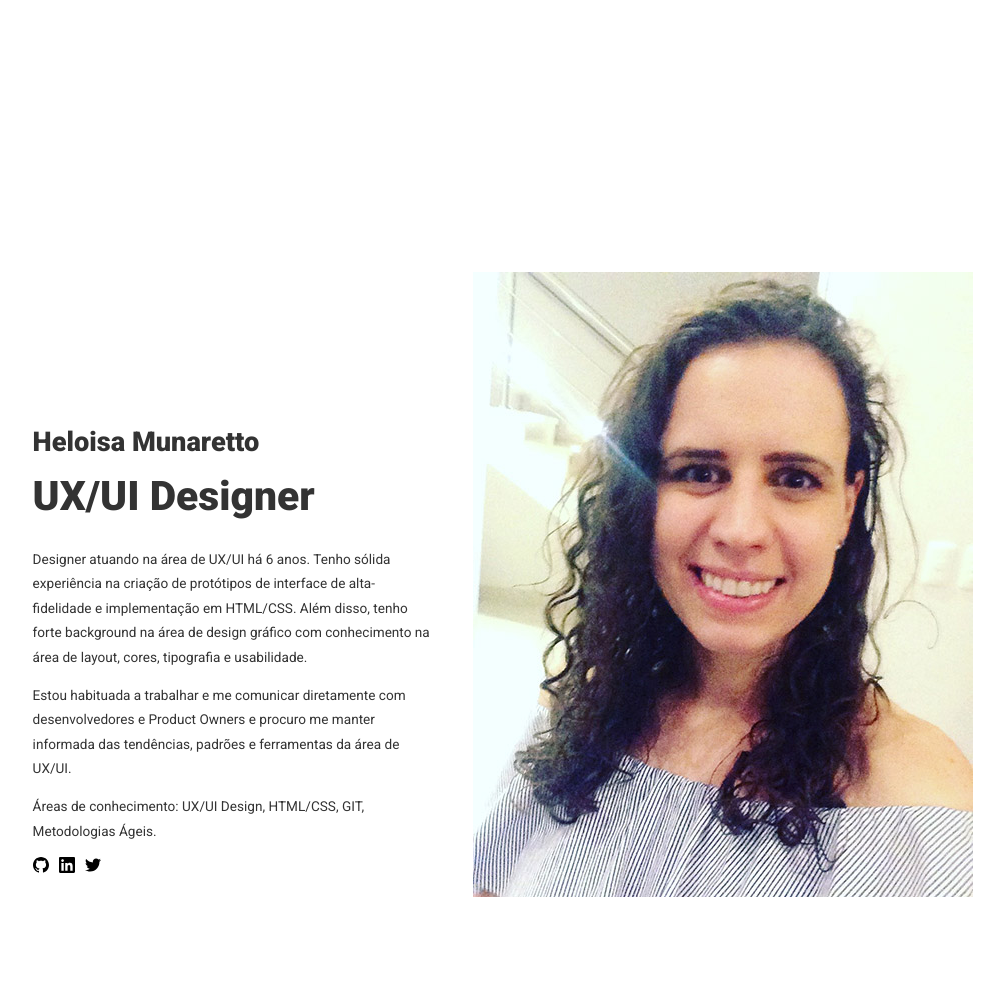
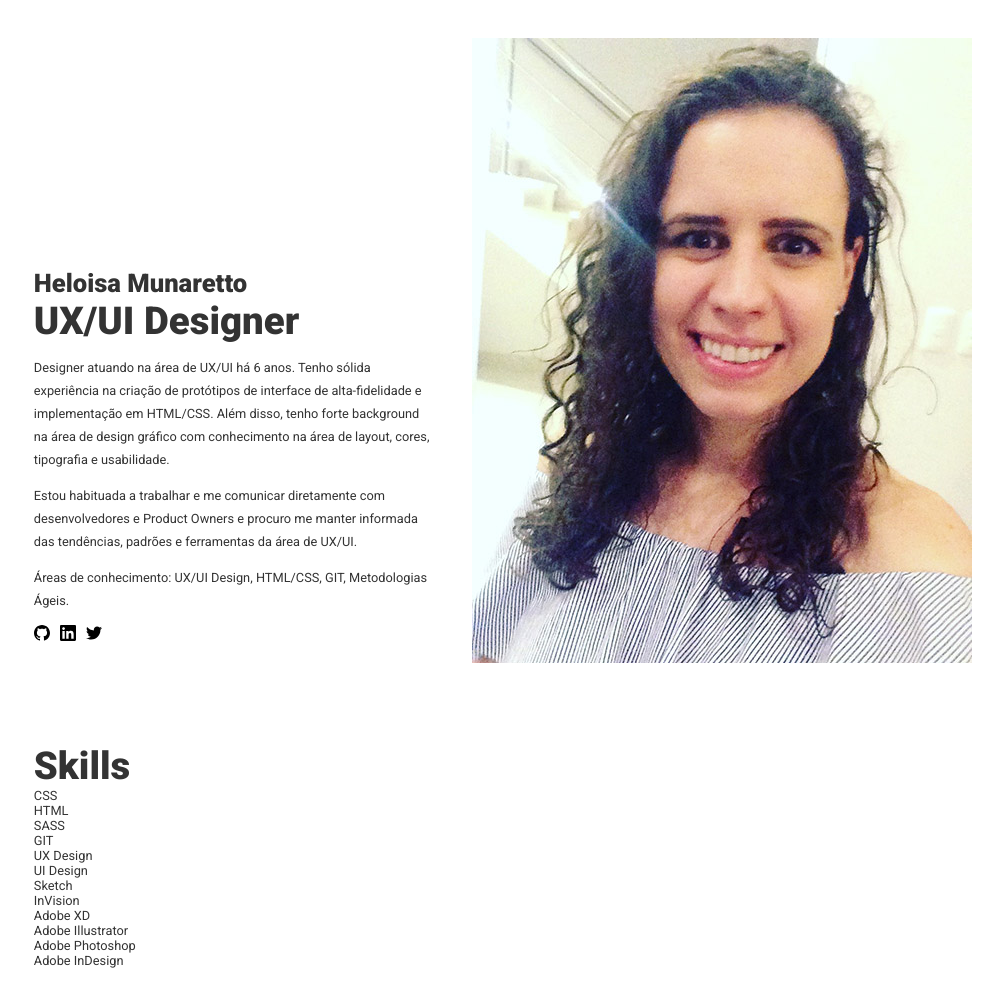
Before and after one commit to helomunaretto/helomunaretto.gihub.io, a Jekyll site: the page built from index.md, in a window 1280 px wide. Shown: the whole page, without its empty margins (137-1141 px from the left). Built offline with Jekyll 4.4.1, drawn with Linux system fonts in a browser that asks for light colours; before the commit the page ends 900 px from its top, so only the background shows below that.

Commit message:
mudança no grid da página

```diff
--- a/_layouts/home.html
+++ b/_layouts/home.html
@@ -6,6 +6,7 @@ layout: default
   <figure class="about__picture">
     <img src="{{ "/assets/profile.jpg " | relative_url }}" title="Heloisa Munaretto" alt="Foto de perfil" />
   </figure>
+  <div class="about__content">
     <h1 class="about__title">Heloisa Munaretto</h1>
     <h2 class="about__subtitle">UX/UI Designer</h2>
     <article class="about__bio">
@@ -23,4 +24,23 @@ layout: default
       </p>
       {% include social.html %}
     </article>
+  </div>
 </section>
+
+<section class="skills">
+  <h2>Skills</h2>
+  <ul class="skills__list">
+    <li>CSS</li>
+    <li>HTML</li>
+    <li>SASS</li>
+    <li>GIT</li>
+    <li>UX Design</li>
+    <li>UI Design</li>
+    <li>Sketch</li>
+    <li>InVision</li>
+    <li>Adobe XD</li>
+    <li>Adobe Illustrator</li>
+    <li>Adobe Photoshop</li>
+    <li>Adobe InDesign</li>
+  </ul>
+</section>
--- a/_sass/components/_base.scss
+++ b/_sass/components/_base.scss
@@ -33,7 +33,7 @@ html {
 
 @media screen and (max-width: 1440px) {
   html {
-    font-size: 85%;
+    font-size: 80%;
   }
 }
 
--- a/_sass/components/_layout.scss
+++ b/_sass/components/_layout.scss
@@ -1,14 +1,46 @@
+.page-content {
+  display: grid;
+  grid-template-columns: 1fr auto 1fr;
+  grid-template-rows: auto;
+  grid-auto-rows: auto;
+  width: 100vw;
+  min-height: 100vh;
+  grid-gap: 2em 0;
+
+  & section {
+    grid-column-start: 2;
+    padding: 2em;
+  }
+}
+
 .about {
   display: grid;
-  grid-template-rows: 1fr auto max-content max-content auto;
-  grid-template-columns: 1fr minmax(300px, 400px) minmax(200px, 500px) 1fr;
+  grid-template-rows: 1fr auto max-content;
+  grid-template-columns: minmax(200px, 400px) minmax(200px, 500px);
   grid-gap: 1em 3em;
-  width: 100vw;
-  min-height: 100vh;
+}
+
+@media screen and (max-width: 770px) {
+  .about {
+    display: flex;
+    flex-direction: column;
+    align-items: center;
+  }
+
+  .about__picture {
+    width: 200px;
+    height: 200px;
+    border-radius: 50%;
+    overflow: hidden;
+  }
+}
+
+.about__content {
+  grid-area: 3 / 1 / 4 / 2;
 }
 
 .about__picture {
-  grid-area: 2 / 3 / 6 / 4;
+  grid-area: 2 / 2 / 4 / 3;
 
   & img {
     width: 100%;
@@ -16,16 +48,11 @@
 }
 
 .about__title {
-  grid-area: 3 / 2;
-  align-self: end;
-}
-
-.about__subtitle {
-  grid-area: 4 / 2;
+  margin-top: 1em;
 }
 
 .about__bio {
-  grid-area: 5 / 2;
+  margin-top: 1em;
 
   & p {
     margin: 1em auto;
```
Lines whose indentation alone changed are shown as unchanged.
